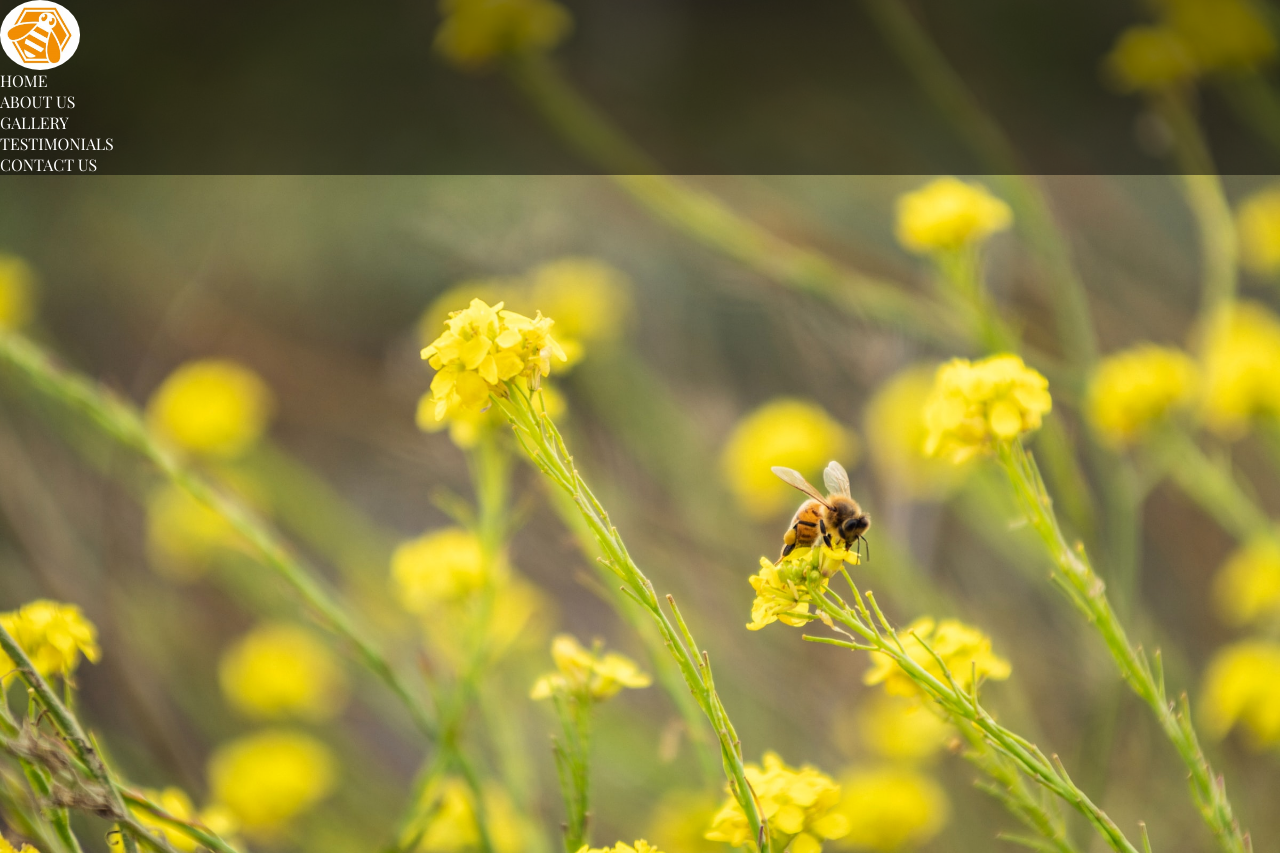
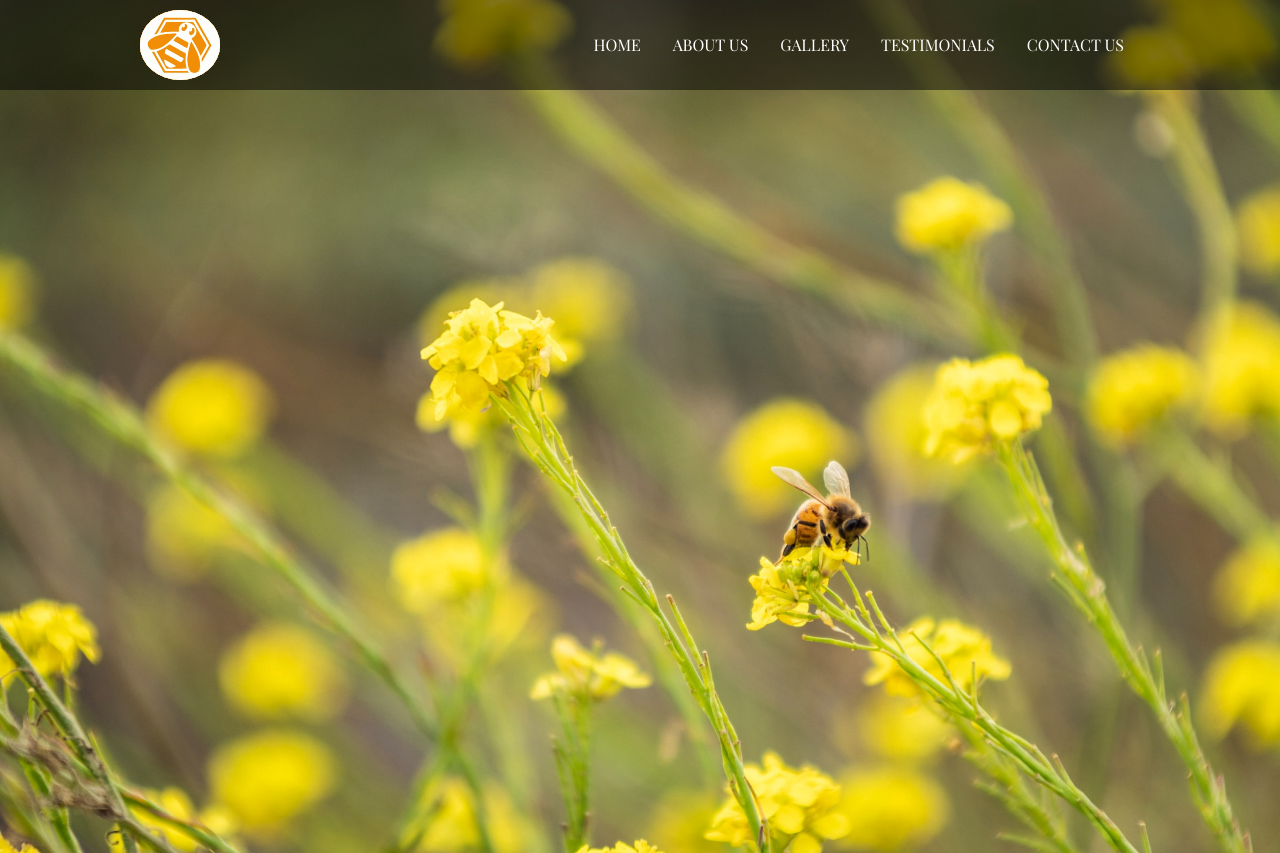
Before and after one commit to stojanic/belic-website, a plain HTML site: page index.html in a window 1280 px wide. Drawn offline with nearby package versions, Linux system fonts and the light colour scheme.

Commit message:
Added raster logo, aligned the navigation menu bar, added padding for last child of navigation list items

```diff
--- a/css/style.css
+++ b/css/style.css
@@ -10,12 +10,24 @@ a {
     text-decoration: none;
 }
 
+.belic-container {
+    display: flex;
+    flex-wrap: wrap;
+    justify-content: space-between;
+    width: 100%;
+    max-width: 1000px;
+    margin: 0 auto;
+    box-sizing: border-box;
+}
+
 
 /*  Header */
 
 header nav {
     position: fixed;
     width: 100%;
+    padding: 10px 0;
+    /* height: 100%; */
     background: rgba(0, 0, 0, .5);
 }
 
@@ -26,6 +38,9 @@ header nav {
 }
 
 header nav ul.belic-navigation {
+    display: flex;
+    align-items: center;
+    list-style-type: none;
     margin: 0;
     padding: 0;
 }
@@ -34,7 +49,12 @@ header nav ul.belic-navigation li a {
     display: block;
     color: white;
     font-size: 16px;
+    padding: 0 16px;
     text-transform: uppercase;
+}
+
+header nav ul.belic-navigation li:last-child a {
+    /* padding: 10px; */
 }
 
 
--- a/index.html
+++ b/index.html
@@ -16,8 +16,9 @@
     <header>
         <!-- Main Navigation -->
         <nav>
+            <div class="belic-container">
                 <a href="#">
-                <img class="belic-logo" src="./img/logo/logo.png" ondblclick="asd">
+                    <img class="belic-logo" src="./img/logo/logo.svg">
                 </a>
                 <ul class="belic-navigation">
                     <li>
@@ -36,6 +37,7 @@
                         <a href="#belic-contact">Contact Us</a>
                     </li>
                 </ul>
+            </div>
         </nav>
 
         <!-- Header Content -->
```
Also changed, not shown: img/logo/logo.svg (added). Lines whose indentation alone changed are shown as unchanged.
